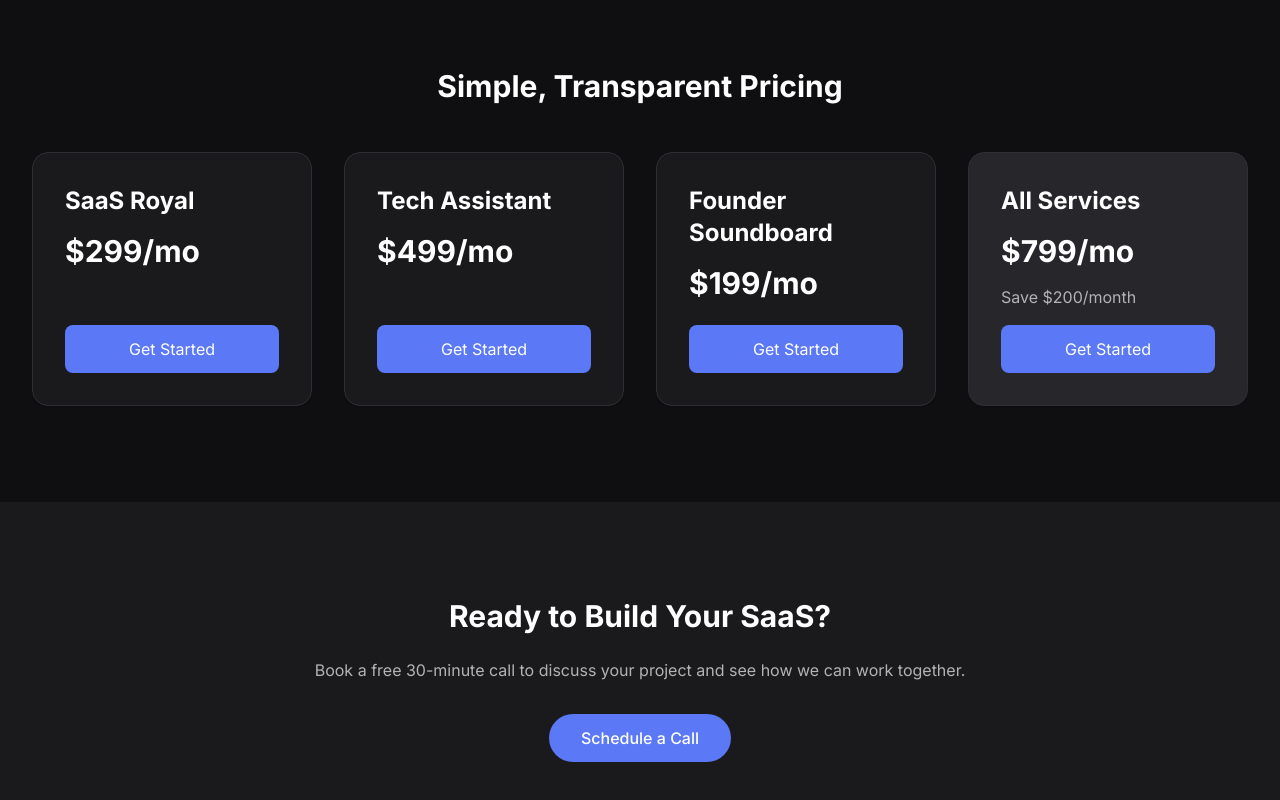
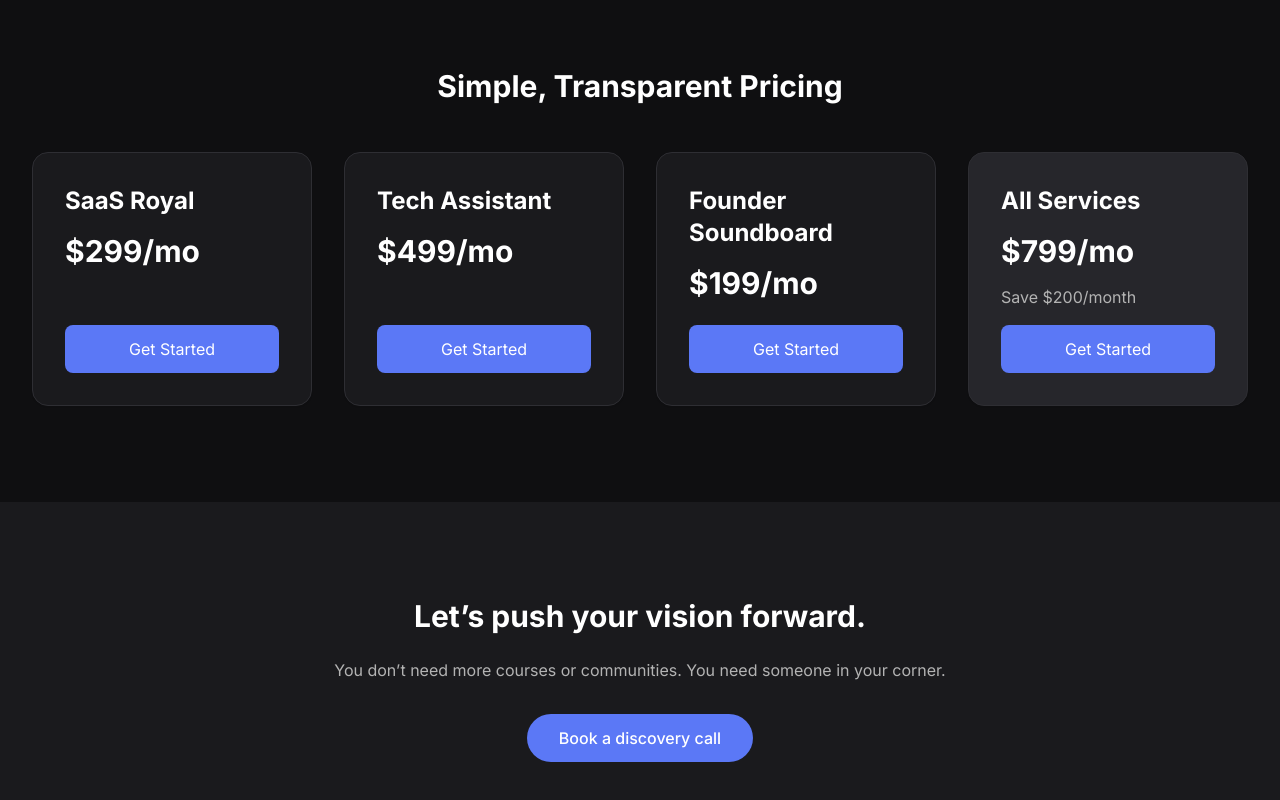
Before and after one commit to JohannesBorge/borge, a Next.js app: page / in a window 1280 px wide. Shown: the part 2394-3194 px from the top of the page. Built offline with nearby package versions, Linux system fonts and the light colour scheme.

Commit message:
Update website content

```diff
--- a/app/page.tsx
+++ b/app/page.tsx
@@ -163,12 +163,12 @@ export default function Home() {
       {/* CTA Section */}
       <section className="py-24 bg-surface">
         <div className="max-w-7xl mx-auto px-4 sm:px-6 lg:px-8 text-center">
-          <h2 className="text-3xl font-bold text-text-primary mb-6 animate-fade-in">Ready to Build Your SaaS?</h2>
+          <h2 className="text-3xl font-bold text-text-primary mb-6 animate-fade-in">Let’s push your vision forward.</h2>
           <p className="text-text-secondary mb-8 max-w-2xl mx-auto animate-fade-in-up">
-            Book a free 30-minute call to discuss your project and see how we can work together.
+          You don’t need more courses or communities. You need someone in your corner.
           </p>
           <button className="bg-primary text-text-primary px-8 py-3 rounded-full font-medium hover:bg-hover transition-all duration-300 transform hover:scale-105 hover:shadow-lg">
-            Schedule a Call
+          Book a discovery call
           </button>
         </div>
       </section>
```
